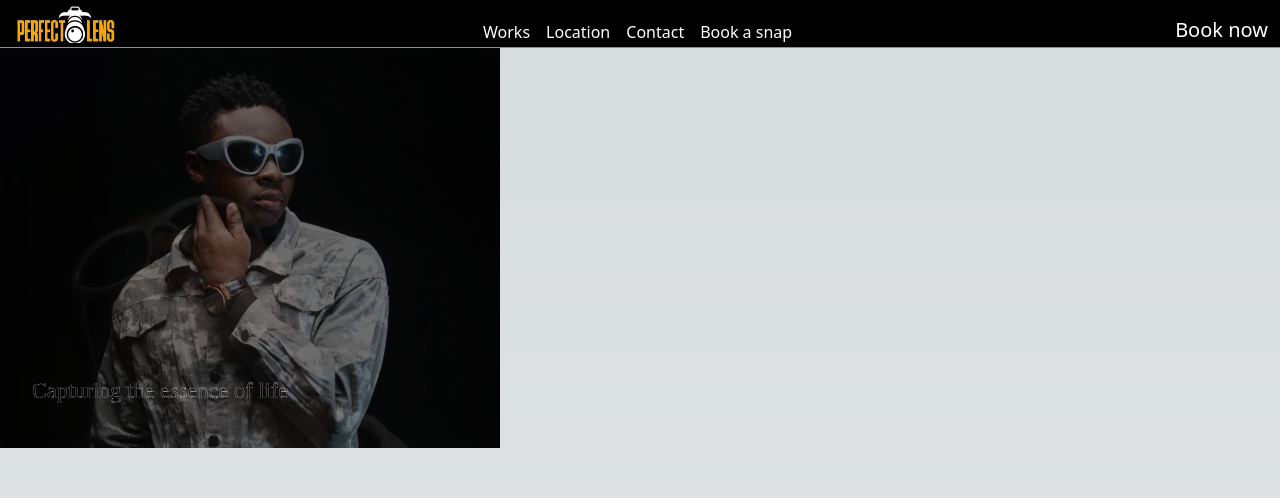
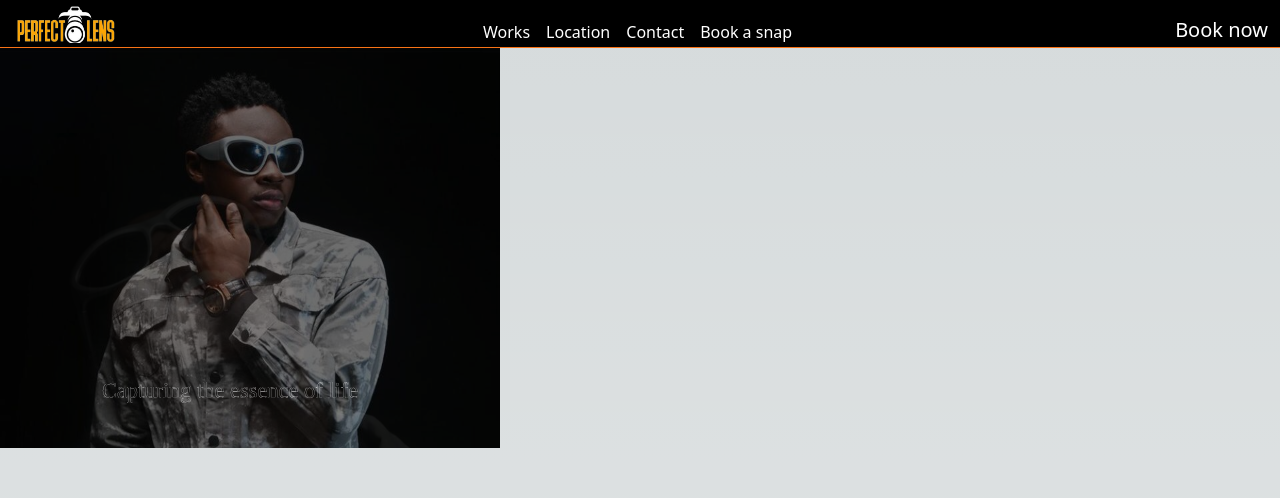
Before and after one commit to tijesunimi-5/Perfect-lens, a Next.js app: page / in a window 1280 px wide. Shown: the top 498 px of the page. Built offline with nearby package versions, Linux system fonts and the light colour scheme.

Commit message:
new commit

```diff
--- /dev/null
+++ b/components/Footer.js
@@ -0,0 +1,47 @@
+import React from "react";
+
+const Footer = () => {
+  return (
+    <footer className="footer">
+      <div className="row border-orange-500 border-t rounded-tl-2xl rounded-tr-2xl">
+        <div className="col">
+          <h1 className="logos  ml-40">
+            <img src="/lenslogo.png" width={150} />
+          </h1>
+          <p className="text-center">
+            Lorem ipsum, dolor sit amet consectetur adipisicing elit. Rerum
+            doloribus aliquam cupiditate, magni incidunt, facilis eaque
+            voluptate provident assumenda sit similique tempora eius aliquid
+            suscipit architecto voluptatum blanditiis, aut aperiam.
+          </p>
+        </div>
+
+        <div className="flex justify-between">
+          <div className="col ml-8">
+            <h3>
+              Office
+              <div className="underline">
+                <span></span>
+              </div>
+            </h3>
+            <p>Lagos state</p>
+            <p>Lekki/Ajah</p>
+            <p>Nigeria</p>
+            <p>perfectlens@gmail.com</p>
+          </div>
+
+          <div className="col w-[230px]">
+            <h3>
+              Socials
+              <div className="underline">
+                <span></span>
+              </div>
+            </h3>
+          </div>
+        </div>
+      </div>
+    </footer>
+  );
+};
+
+export default Footer;
--- a/layout/Layout.js
+++ b/layout/Layout.js
@@ -1,3 +1,4 @@
+import Footer from '@/components/Footer'
 import Header from '@/components/Header'
 import React, { Fragment } from 'react'
 
@@ -6,6 +7,7 @@ const Layout = (props) => {
     <Fragment>
       <Header />
       <main>{props.children}</main>
+      <Footer />
     </Fragment>
   )
 }
--- a/pages/index.js
+++ b/pages/index.js
@@ -6,7 +6,7 @@ const inter = Inter({ subsets: ["latin"] });
 
 export default function HomePage() {
   return (
-    <main className="h-[350vh]">
+    <main className="h-[350vh] w-[505px] overflow-x-hidden">
       <div className="relative bg-black h-[50vh] w-[500px] mt-12">
         <div className="bg-pictures relative"></div>
         <div className="text">
--- a/styles/globals.css
+++ b/styles/globals.css
@@ -85,7 +85,7 @@ body {
 .text-stroke {
   position: absolute;
   bottom: 40px;
-  left: 32px;
+  left: 102px;
   -webkit-text-stroke: 0.2px white;
   color: transparent;
   font-family: "Courgette", cursive;
@@ -162,3 +162,82 @@ form {
   background-size: cover;
   background-position-y: 10px;
 }
+
+
+
+
+//Footer designs
+.footer {
+  margin: 0;
+  border: 1px solid #dcdada;
+  width: 100%;
+  height: 60vh;
+  position: relative;
+  margin-top: 200px;
+  background: linear-gradient(to right, #121212, #222222);
+  color: #fff;
+  padding: 100px 0 30px;
+  border-top-left-radius: 125px;
+  font-size: 13px;
+  line-height: 20px;
+  border: 1px solid #fff;
+}
+.row {
+  width: 500px;
+  margin: auto;
+  display: flex;
+  flex-wrap: wrap;
+  flex-direction: column;
+  align-items: flex-start;
+  justify-content: space-between;
+}
+.col {
+  flex-basis: 25%;
+  padding: 10px;
+
+}
+.col:nth-child(2),
+.col:nth-child(3) {
+  flex-basis: 25%;
+}
+.logos {
+  width: 290px;
+  margin-bottom: 30px;
+}
+.col h3 {
+  width: fit-content;
+  margin-top: 20px;
+  margin-bottom: 40px;
+  position: relative;
+}
+.copyright {
+  text-align: center;
+}
+.underline {
+  width: 100%;
+  height: 5px;
+  background: #767676;
+  border-radius: 3px;
+  position: absolute;
+  top: 25px;
+  left: 0;
+  overflow: hidden;
+}
+.underline span {
+  width: 15px;
+  height: 100%;
+  background: #fff;
+  border-radius: 3px;
+  position: absolute;
+  top: 0;
+  left: 10px;
+  animation: moving 2s linear infinite;
+}
+@keyframes moving {
+  0% {
+    left: -20px;
+  }
+  100% {
+    left: 100%;
+  }
+}
```
